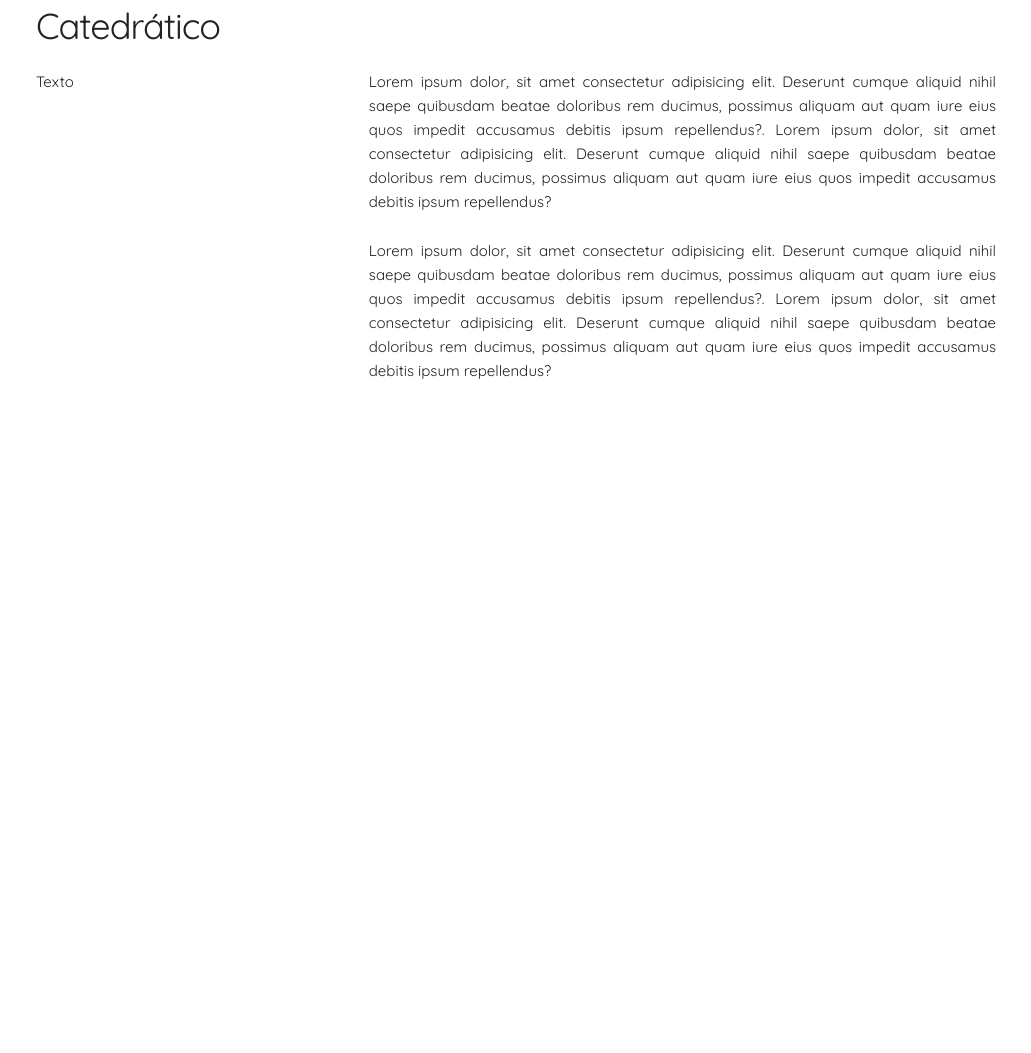
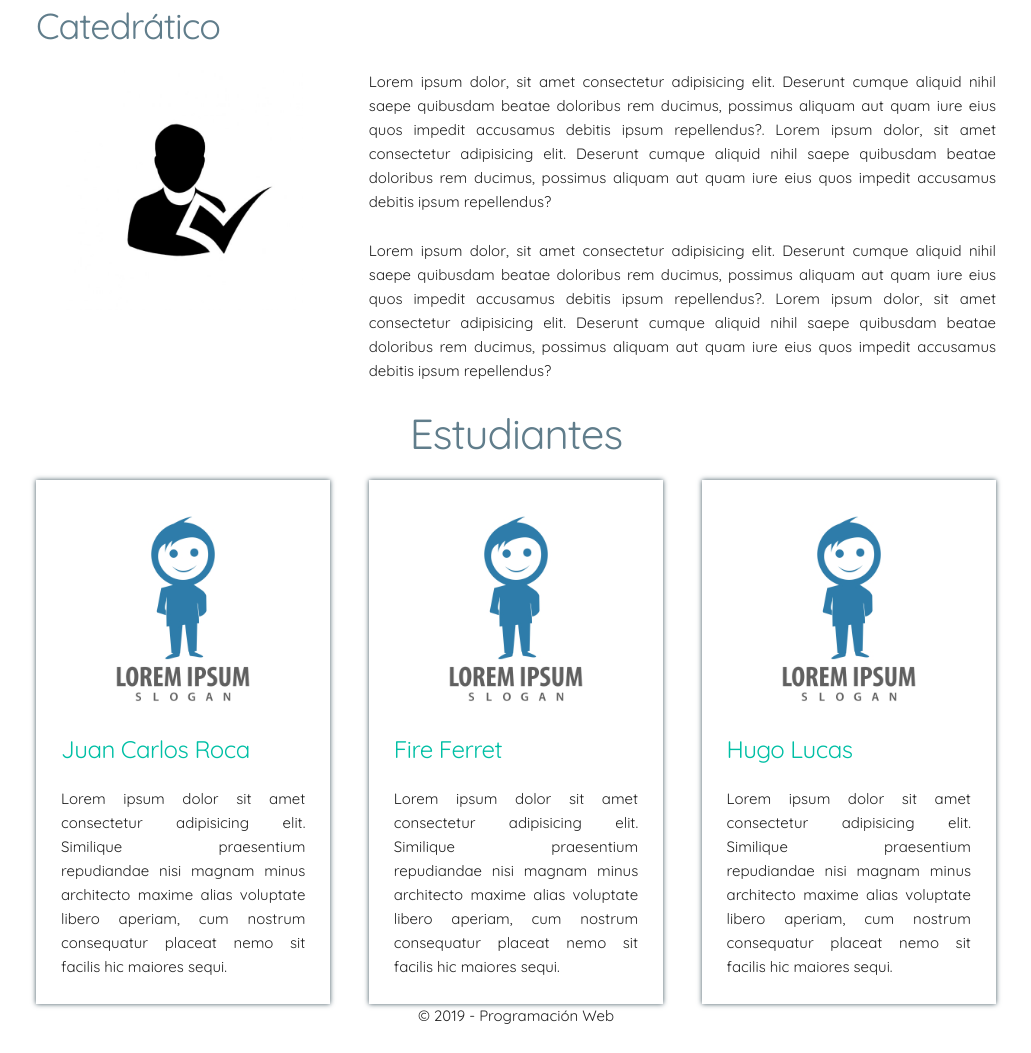
Before and after one commit to sergioguzman27/repo_web1, a plain HTML site: page index.html in a window 1280 px wide. Shown: the part 560-1613 px from the top of the page, without its empty margins (124-1155 px from the left). Before the commit the page ends 968 px from the top, so only its background shows below. Drawn offline with Linux system fonts and the light colour scheme.

Commit message:
Se agregó la sección de estudiates

```diff
--- a/css/site.css
+++ b/css/site.css
@@ -21,7 +21,6 @@
 #descripcion {
   margin-top: 20px;
   padding-top: 0px;
-  background: #607D8B;
 }
 
 .parrafo{
@@ -32,10 +31,41 @@
   margin: 0;
 }
 
+h2 , h3 {
+  color: #607D8B;
+}
 
+h5 {
+  color: #00bfa5;
+}
 #cat
 /*nav ul li{
   list-style: none;
   float: left;
   margin: 0 20px;
 }*/
+
+.imagen {
+  display: block;
+  width: 240px;
+  height: 240px;
+  margin: auto;
+  align-content: center;
+}
+
+#estudiantes, footer p {
+  text-align: center;
+}
+
+.card-estudiante {
+  box-shadow: 0px 0px 5px #455a64;
+  padding: 0 25px;
+}
+
+.card-estudiante img {
+  max-width: 100%;
+}
+
+p {
+  text-align: justify;
+}
--- a/index.html
+++ b/index.html
@@ -18,7 +18,7 @@
         <ul>
           <li><a href="#descripcion">Descripcion</a></li>
           <li><a href="#cat">Catedrático</a></li>
-          <li><a href="">Estudiantes</a></li>
+          <li><a href="#est">Estudiantes</a></li>
         </ul>
       </div>
     </nav>
@@ -64,7 +64,7 @@
         <h3>Catedrático</h3>
         <div class="row">
           <div class="columns four">
-            <p>Texto</p>
+            <img class="imagen" src="usuario.jpg" alt="Catedrático">
           </div>
           <div class="columns eight">
             <p class="parrafo">Lorem ipsum dolor, sit amet consectetur
@@ -91,11 +91,44 @@
               possimus aliquam aut quam iure eius quos impedit accusamus debitis
               ipsum repellendus?</p>
           </div>
+        </div>
+      </section>
+      <section id="est">
+        <h2 id="estudiantes">Estudiantes</h2>
+        <div class="row">
+          <div class="columns four card-estudiante">
+            <img src="estudiante.jpg" alt="">
+            <h5>Juan Carlos Roca</h5>
+            <p>Lorem ipsum dolor sit amet consectetur adipisicing elit.
+              Similique
+              praesentium repudiandae nisi magnam minus architecto maxime alias
+              voluptate libero aperiam, cum nostrum consequatur placeat nemo sit
+              facilis hic maiores sequi.</p>
+          </div>
+          <div class="columns four card-estudiante">
+              <img src="estudiante.jpg" alt="">
+              <h5>Fire Ferret</h5>
+              <p>Lorem ipsum dolor sit amet consectetur adipisicing elit.
+                Similique
+                praesentium repudiandae nisi magnam minus architecto maxime alias
+                voluptate libero aperiam, cum nostrum consequatur placeat nemo sit
+                facilis hic maiores sequi.</p>
+          </div>
+          <div class="columns four card-estudiante">
+              <img src="estudiante.jpg" alt="">
+              <h5>Hugo Lucas</h5>
+              <p>Lorem ipsum dolor sit amet consectetur adipisicing elit.
+                Similique
+                praesentium repudiandae nisi magnam minus architecto maxime alias
+                voluptate libero aperiam, cum nostrum consequatur placeat nemo sit
+                facilis hic maiores sequi.</p>
+          </div>
+        </div>
+      </section>
 
-        </div>
-
-
-      </section>
+      <footer>
+        <p>&copy; 2019 - Programación Web</p>
+      </footer>
     </div>
   </body>
 </html>
```
Also changed, not shown: estudiante.jpg (added), usuario.jpg (added). Lines whose indentation alone changed are shown as unchanged.
